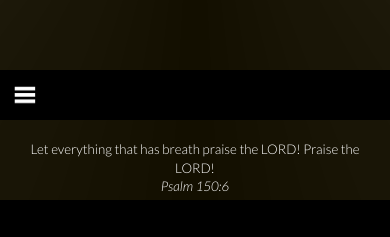
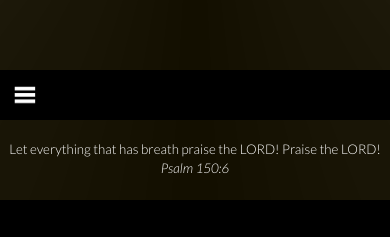
Before and after one commit to benhofer/music, a React (Create React App) app: page / in a window 390 px wide. Shown: the part 644-881 px from the top of the page. Built offline with nearby package versions, Linux system fonts and the light colour scheme.

Commit message:
fixed iphone bug

```diff
--- a/src/App.js
+++ b/src/App.js
@@ -104,6 +104,7 @@ export default function App() {
         </Routes>
       </div>
 
+      <footer className={`${styles.footer} page-footer`}>
         <div className={styles.browse_section}>
           <BrowseLinks
             navOn={navOn}
@@ -114,11 +115,7 @@ export default function App() {
             setBgOpacity={(o) => setBgOpacity(o)}
           />
         </div>
-      <footer
-        className={`${styles.footer} page-footer`}
-        onClick={() => setNavOn(false)}
-      >
-        <div className='lower-footer'>
+        <div className='lower-footer' onClick={() => setNavOn(false)}>
           <div className='u-text-center'>
             Let everything that has breath praise the LORD! Praise the LORD!{" "}
             <i style={{ display: "block" }}>Psalm 150:6</i>
--- a/src/assets/css/global/grid.css
+++ b/src/assets/css/global/grid.css
@@ -63,10 +63,10 @@
   overflow-y: auto;
 }
 .page-footer{
-  padding: 2rem;
+  padding: 2rem 0;
   z-index: 2;
   position: relative;
-  height: 10rem;
+  height: 12rem;
   font-size: 13.333px;
 }
 .page-footer nav {
--- a/src/assets/css/pages/app.module.css
+++ b/src/assets/css/pages/app.module.css
@@ -12,7 +12,7 @@ body:hover .header a:focus {
 .browse_section {
     position: absolute;
     width: 100%;
-    bottom: 8rem;
+    bottom: 12rem;
     z-index:10;
     background: #000;
 }
```
Lines whose indentation alone changed are shown as unchanged.
